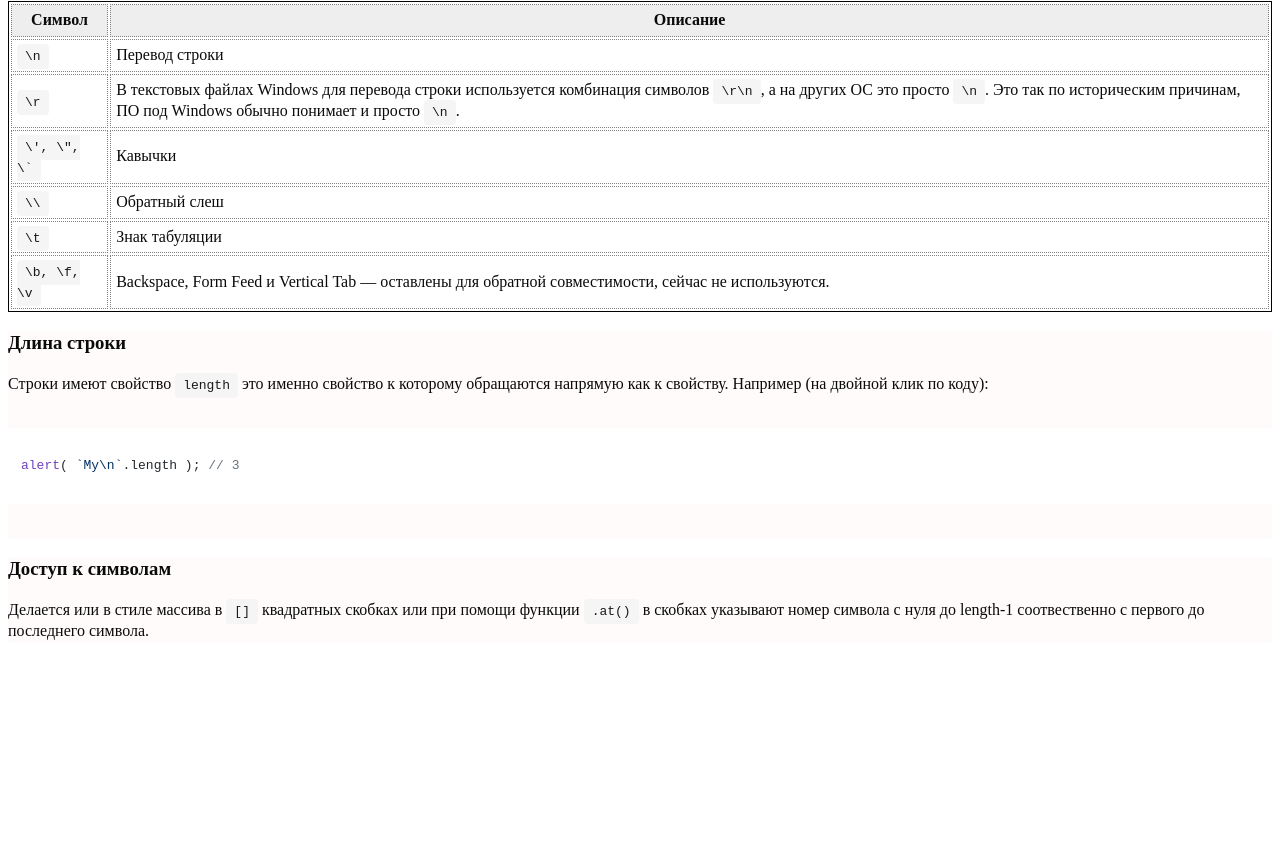
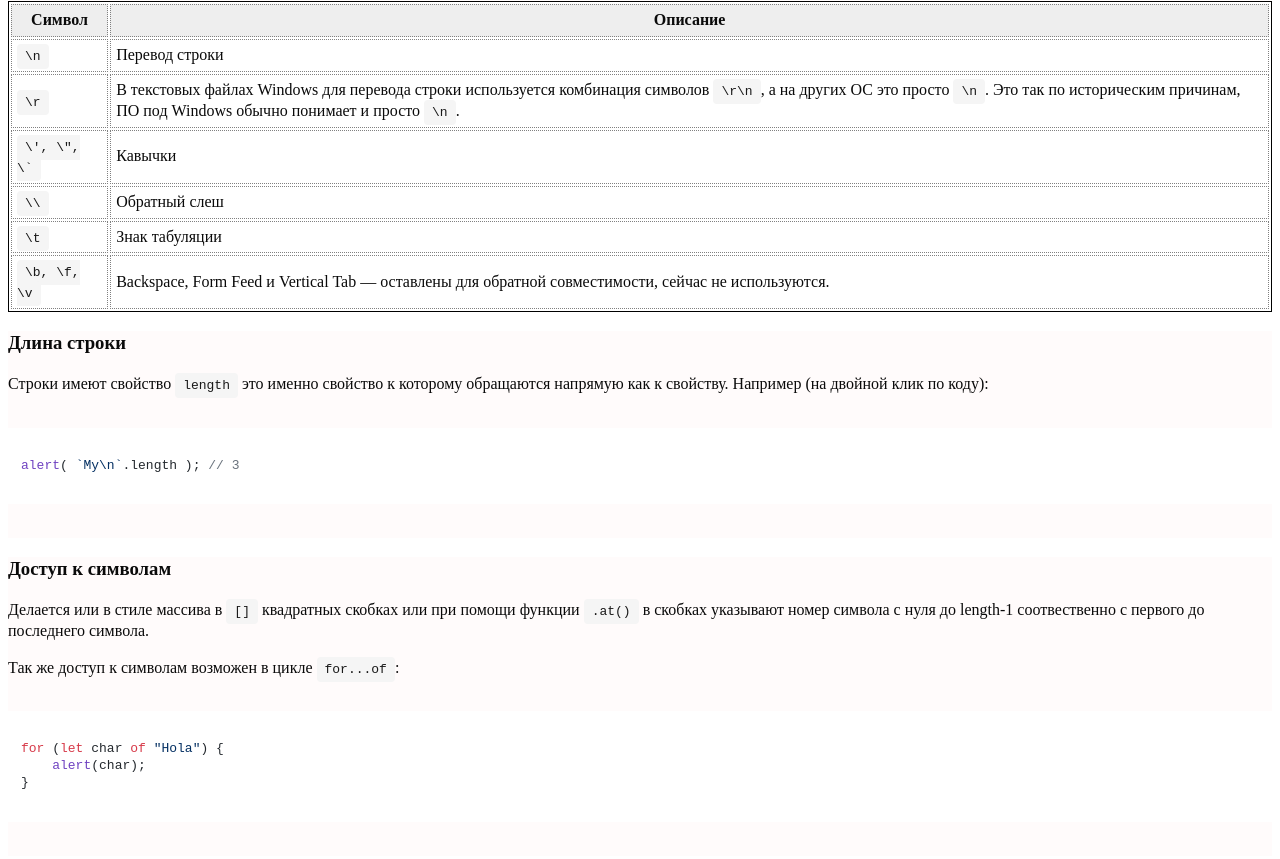
Before and after one commit to NikZha/conspectOfBasicsJs, a plain HTML site: page 5.Типы данных/string.html in a window 1280 px wide. Shown: the part 629-1488 px from the top of the page. Before the commit the page ends 1287 px from the top, so only its background shows below. Drawn offline with nearby package versions, Linux system fonts and the light colour scheme.

Commit message:
fix: add info about for...of to topic access

```diff
--- a/5.Типы данных/string.html
+++ b/5.Типы данных/string.html
@@ -108,6 +108,21 @@ alert( `My\n`.length ); // 3
         <h3>Доступ к символам</h3>
         <p>Делается или в стиле массива в <code>[]</code> квадратных скобках или при помощи функции <code>.at()</code>
             в скобках указывают номер символа с нуля до length-1 соотвественно с первого до последнего символа.</p>
+        <p>Так же доступ к символам возможен в цикле <code>for...of</code>:</p>
+        <pre>
+            <code class="language-javascript startbutton" ondblclick="exmplAccess()">
+for (let char of "Hola") {
+    alert(char);
+}
+            </code>
+        </pre>
+        <script>
+            function exmplAccess() {
+                for (let char of "Hola") {
+                    alert(char);
+                }
+            }
+        </script>
     </div>
 
 </body>
```
